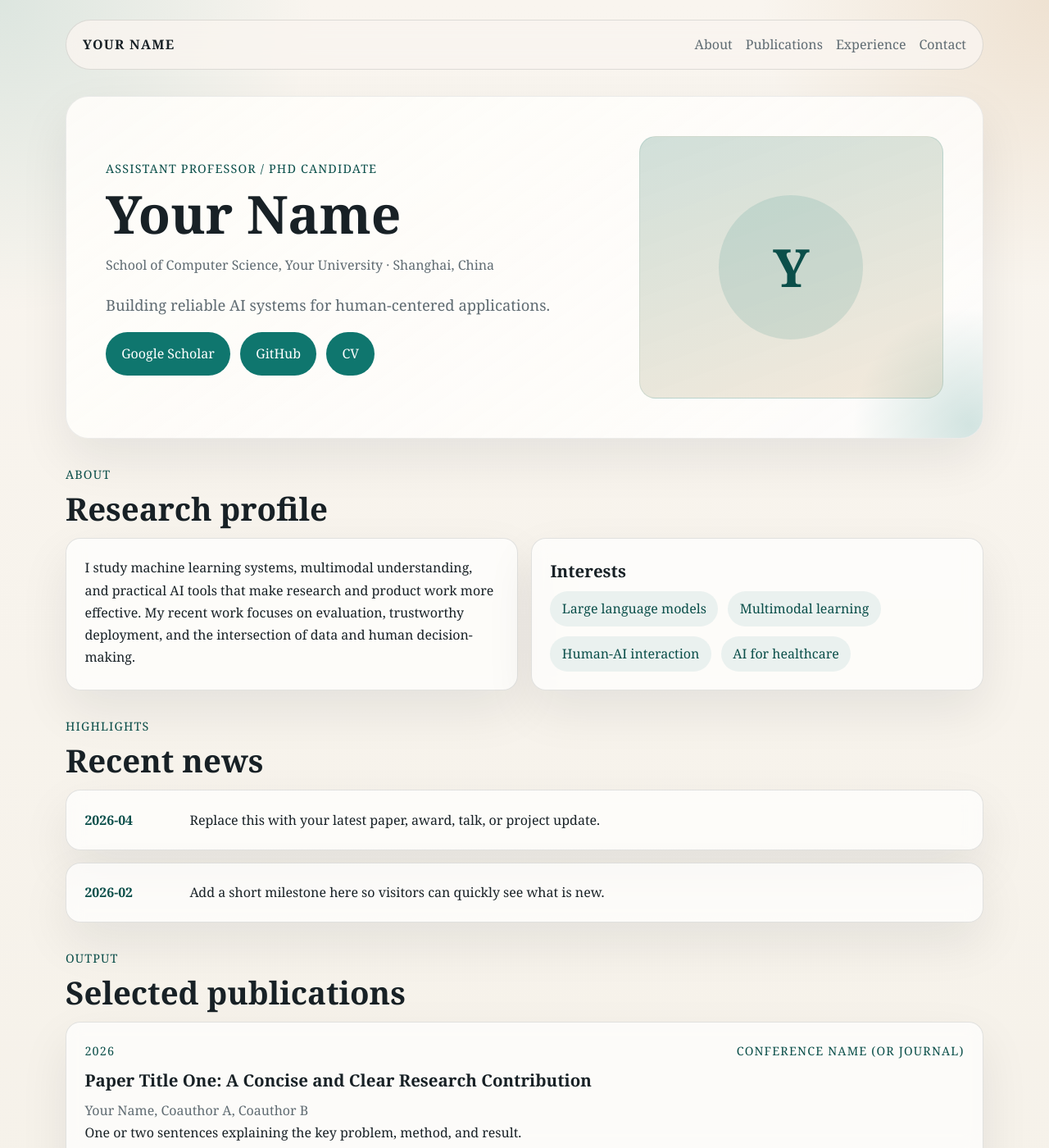
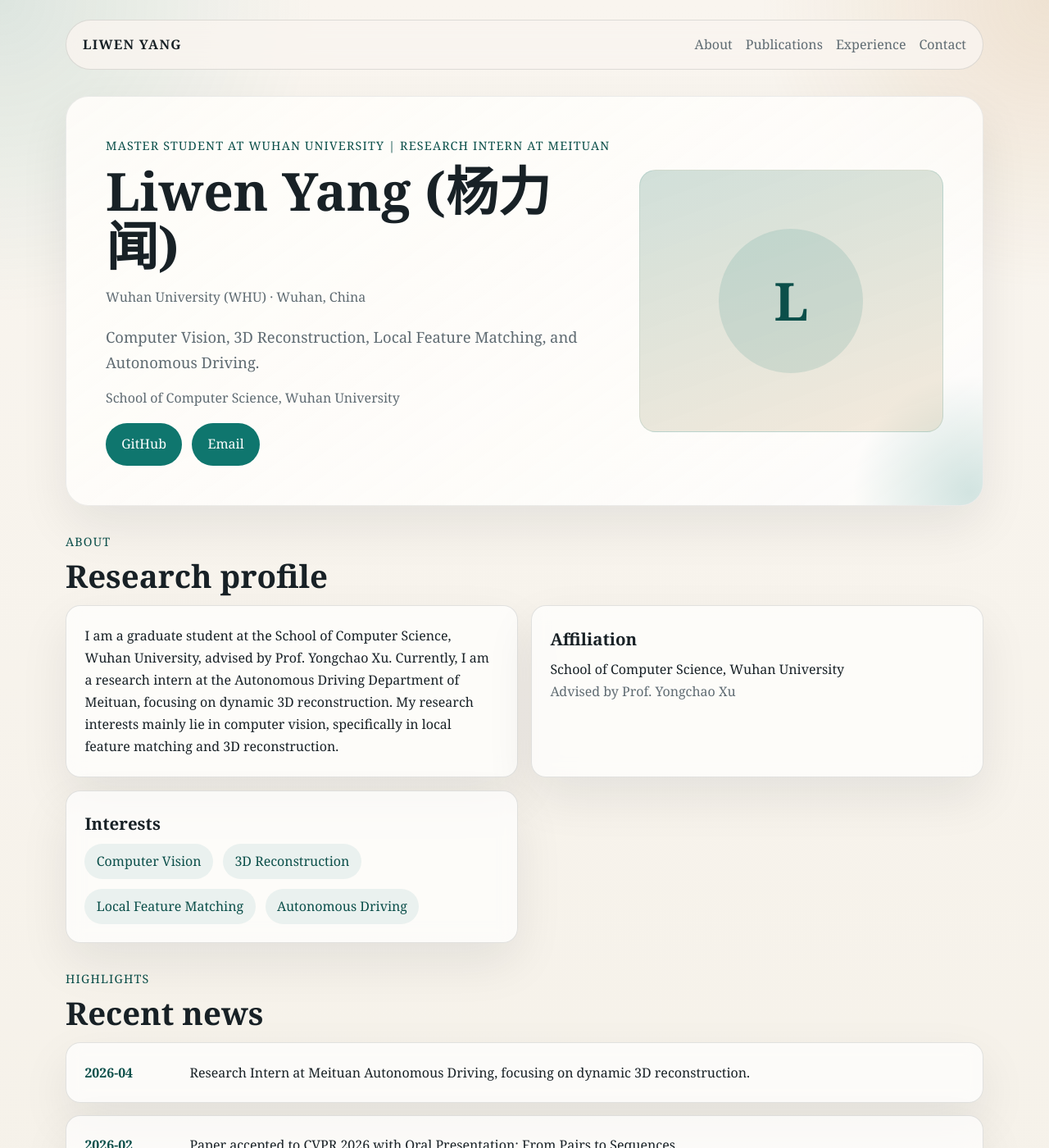
Before and after one commit to 1yangliwen/1yangliwen.github.io, a Jekyll site: the page built from index.md, in a window 1280 px wide and 1400 px high. Shown: the whole window at 82% size. Built offline with Jekyll 4.4.1, drawn with Linux system fonts in a browser that asks for light colours; some of the changed text lies outside the part shown.

Commit message:
Personalize academic homepage

```diff
--- a/_config.yml
+++ b/_config.yml
@@ -1,8 +1,8 @@
-title: Your Name
-email: your.email@example.com
-description: Personal academic website powered by GitHub Pages.
+title: Liwen Yang
+email: liwenyang@whu.edu.cn
+description: Liwen Yang's academic homepage.
 baseurl: ""
-url: "https://your-github-username.github.io"
+url: "https://1yangliwen.github.io"
 timezone: Asia/Shanghai
 lang: en
 markdown: kramdown
--- a/_data/profile.yml
+++ b/_data/profile.yml
@@ -1,56 +1,49 @@
-name: Your Name
-title: Assistant Professor / PhD Candidate
-affiliation: School of Computer Science, Your University
-location: Shanghai, China
-email: your.email@example.com
+name: Liwen Yang (杨力闻)
+title: Master Student at Wuhan University | Research Intern at Meituan
+institution: Wuhan University (WHU)
+affiliation: School of Computer Science, Wuhan University
+address: School of Computer Science, Wuhan University
+location: Wuhan, China
+advisor: Prof. Yongchao Xu
+email: liwenyang@whu.edu.cn
 avatar: ""
-tagline: Building reliable AI systems for human-centered applications.
+tagline: Computer Vision, 3D Reconstruction, Local Feature Matching, and Autonomous Driving.
 bio: >
-  I study machine learning systems, multimodal understanding, and practical
-  AI tools that make research and product work more effective. My recent work
-  focuses on evaluation, trustworthy deployment, and the intersection of data
-  and human decision-making.
+  I am a graduate student at the School of Computer Science, Wuhan University,
+  advised by Prof. Yongchao Xu. Currently, I am a research intern at the
+  Autonomous Driving Department of Meituan, focusing on dynamic 3D
+  reconstruction. My research interests mainly lie in computer vision,
+  specifically in local feature matching and 3D reconstruction.
 interests:
-  - Large language models
-  - Multimodal learning
-  - Human-AI interaction
-  - AI for healthcare
+  - Computer Vision
+  - 3D Reconstruction
+  - Local Feature Matching
+  - Autonomous Driving
 links:
-  - label: Google Scholar
-    url: https://scholar.google.com/
   - label: GitHub
-    url: https://github.com/your-github-username
-  - label: CV
-    url: /assets/docs/cv.pdf
+    url: https://github.com/1yangliwen
   - label: Email
-    url: mailto:your.email@example.com
+    url: mailto:liwenyang@whu.edu.cn
 news:
   - date: 2026-04
-    text: Replace this with your latest paper, award, talk, or project update.
+    text: Research Intern at Meituan Autonomous Driving, focusing on dynamic 3D reconstruction.
   - date: 2026-02
-    text: Add a short milestone here so visitors can quickly see what is new.
+    text: "Paper accepted to CVPR 2026 with Oral Presentation: From Pairs to Sequences."
 education:
-  - degree: PhD in Computer Science
-    institution: Your University
-    period: 2022 - Present
-    detail: Advised by Prof. Example Name.
-  - degree: BEng in Software Engineering
-    institution: Another University
-    period: 2018 - 2022
-    detail: Graduated with honors.
+  - degree: M.S. in Computer Science
+    institution: Wuhan University
+    period: 2025 - Present
+    detail: Graduate student at the School of Computer Science.
+  - degree: B.S. in Computer Science
+    institution: Wuhan University
+    period: 2021 - 2025
+    detail: Undergraduate studies in computer science.
 experience:
   - role: Research Intern
-    organization: Example Lab
-    period: Summer 2025
-    detail: Worked on efficient evaluation pipelines for large-scale models.
-  - role: Teaching Assistant
-    organization: Your University
-    period: 2023 - 2025
-    detail: Assisted with machine learning and data systems courses.
-projects:
-  - name: Project Alpha
-    summary: A short one-line description of your most representative project.
-    url: https://github.com/your-github-username/project-alpha
-  - name: Project Beta
-    summary: Another project, demo, dataset, or open-source contribution.
-    url: https://github.com/your-github-username/project-beta
+    organization: Meituan Autonomous Driving
+    period: 2026.04 - Present
+    detail: Conducting research on dynamic 3D reconstruction for autonomous driving.
+honors:
+  - title: CVPR 2026 Oral Presentation
+    year: 2026
+projects: []
--- a/_data/publications.yml
+++ b/_data/publications.yml
@@ -1,35 +1,13 @@
-- title: "Paper Title One: A Concise and Clear Research Contribution"
-  authors: "Your Name, Coauthor A, Coauthor B"
-  venue: "Conference Name (Or Journal)"
+- title: "From Pairs to Sequences: Track-Aware Policy Gradients for Keypoint Detection"
+  authors: "Yepeng Liu*, Hao Li*, <b>Liwen Yang*</b>, Fangzhen Li†, Xudi Ge, Yuliang Gu, Kuang Gao, Bing Wang, Guang Chen, Hangjun Ye, Yongchao Xu†"
+  venue: "IEEE/CVF Conference on Computer Vision and Pattern Recognition (CVPR)"
   year: 2026
-  summary: >
-    One or two sentences explaining the key problem, method, and result.
+  description: "**Oral Presentation** <br> (* Equal contribution) Work done in collaboration with Xiaomi EV."
+  image: ""
   links:
-    - label: Paper
-      url: https://arxiv.org/
-    - label: Code
-      url: https://github.com/your-github-username/
-    - label: Slides
-      url: https://example.com/slides
-- title: "Paper Title Two: Another Example Publication"
-  authors: "Your Name, Coauthor C"
-  venue: "Journal Name"
-  year: 2025
-  summary: >
-    Use this space for a short abstract-like summary that is easy for visitors
-    outside your subfield to understand.
-  links:
-    - label: Paper
-      url: https://arxiv.org/
-    - label: Poster
-      url: https://example.com/poster
-- title: "Paper Title Three: Method, Dataset, or System Work"
-  authors: "Your Name, Coauthor D, Coauthor E"
-  venue: "Workshop / Preprint"
-  year: 2024
-  summary: >
-    Include enough detail to make the contribution legible without overwhelming
-    the page.
-  links:
-    - label: Paper
-      url: https://arxiv.org/
+    - name: Project Page
+      url: "#"
+    - name: Paper
+      url: "#"
+    - name: Code
+      url: "#"
--- a/assets/css/style.css
+++ b/assets/css/style.css
@@ -142,6 +142,7 @@ img {
 }
 
 .hero-meta,
+.hero-submeta,
 .hero-tagline,
 .authors,
 .muted,
@@ -153,6 +154,10 @@ img {
 .hero-tagline {
   font-size: 1.15rem;
   max-width: 42rem;
+}
+
+.hero-submeta {
+  margin-top: -0.2rem;
 }
 
 .button-row,
@@ -300,6 +305,36 @@ img {
   font-size: 1.28rem;
 }
 
+.publication-layout {
+  display: grid;
+  grid-template-columns: 1fr;
+  gap: 1rem;
+}
+
+.publication-image-wrap {
+  overflow: hidden;
+  border-radius: 14px;
+  border: 1px solid var(--line);
+  background: #f5efe4;
+}
+
+.publication-image {
+  width: 100%;
+  height: auto;
+  object-fit: cover;
+}
+
+.publication-copy {
+  display: grid;
+  gap: 0.55rem;
+}
+
+.publication-description > :first-child,
+.publication-description > :last-child {
+  margin-top: 0;
+  margin-bottom: 0;
+}
+
 .project-card {
   min-height: 100%;
 }
--- a/index.md
+++ b/index.md
@@ -8,8 +8,9 @@ title: Home
   <div class="hero-copy">
     <p class="eyebrow">{{ profile.title }}</p>
     <h1>{{ profile.name }}</h1>
-    <p class="hero-meta">{{ profile.affiliation }} · {{ profile.location }}</p>
+    <p class="hero-meta">{{ profile.institution }} · {{ profile.location }}</p>
     <p class="hero-tagline">{{ profile.tagline }}</p>
+    <p class="hero-submeta">{{ profile.address }}</p>
     <div class="button-row">
       {% for link in profile.links limit:3 %}
         {% assign href = link.url %}
@@ -38,6 +39,11 @@ title: Home
   <div class="section-grid">
     <div class="card">
       <p>{{ profile.bio }}</p>
+    </div>
+    <div class="card">
+      <h3>Affiliation</h3>
+      <p>{{ profile.affiliation }}</p>
+      <p class="muted">Advised by {{ profile.advisor }}</p>
     </div>
     <div class="card">
       <h3>Interests</h3>
@@ -73,22 +79,33 @@ title: Home
   <div class="stack">
     {% for paper in site.data.publications %}
       <article class="publication-card">
-        <div class="publication-topline">
-          <span>{{ paper.year }}</span>
-          <span>{{ paper.venue }}</span>
-        </div>
-        <h3>{{ paper.title }}</h3>
-        <p class="authors">{{ paper.authors }}</p>
-        <p>{{ paper.summary }}</p>
-        <div class="link-row">
-          {% for link in paper.links %}
-            {% assign href = link.url %}
-            {% if href contains '://' or href contains 'mailto:' %}
-              <a href="{{ href }}">{{ link.label }}</a>
-            {% else %}
-              <a href="{{ href | relative_url }}">{{ link.label }}</a>
-            {% endif %}
-          {% endfor %}
+        <div class="publication-layout">
+          {% if paper.image and paper.image != "" %}
+            <div class="publication-image-wrap">
+              <img class="publication-image" src="{{ paper.image | relative_url }}" alt="{{ paper.title }}">
+            </div>
+          {% endif %}
+          <div class="publication-copy">
+            <div class="publication-topline">
+              <span>{{ paper.year }}</span>
+              <span>{{ paper.venue }}</span>
+            </div>
+            <h3>{{ paper.title }}</h3>
+            <p class="authors">{{ paper.authors }}</p>
+            {% assign paper_text = paper.description | default: paper.summary %}
+            <div class="publication-description">{{ paper_text | markdownify }}</div>
+            <div class="link-row">
+              {% for link in paper.links %}
+                {% assign href = link.url %}
+                {% assign link_text = link.label | default: link.name %}
+                {% if href contains '://' or href contains 'mailto:' %}
+                  <a href="{{ href }}">{{ link_text }}</a>
+                {% else %}
+                  <a href="{{ href | relative_url }}">{{ link_text }}</a>
+                {% endif %}
+              {% endfor %}
+            </div>
+          </div>
         </div>
       </article>
     {% endfor %}
@@ -134,26 +151,45 @@ title: Home
   </div>
 </section>
 
-<section class="content-section">
-  <div class="section-heading">
-    <p>Build</p>
-    <h2>Projects</h2>
-  </div>
-  <div class="section-grid">
-    {% for project in profile.projects %}
-      <article class="card project-card">
-        <h3>{{ project.name }}</h3>
-        <p>{{ project.summary }}</p>
-        {% assign href = project.url %}
-        {% if href contains '://' or href contains 'mailto:' %}
-          <a href="{{ href }}">View project</a>
-        {% else %}
-          <a href="{{ href | relative_url }}">View project</a>
-        {% endif %}
-      </article>
-    {% endfor %}
-  </div>
-</section>
+{% if profile.honors and profile.honors.size > 0 %}
+  <section class="content-section">
+    <div class="section-heading">
+      <p>Recognition</p>
+      <h2>Honors</h2>
+    </div>
+    <div class="section-grid">
+      {% for honor in profile.honors %}
+        <article class="card project-card">
+          <h3>{{ honor.title }}</h3>
+          <p>{{ honor.year }}</p>
+        </article>
+      {% endfor %}
+    </div>
+  </section>
+{% endif %}
+
+{% if profile.projects and profile.projects.size > 0 %}
+  <section class="content-section">
+    <div class="section-heading">
+      <p>Build</p>
+      <h2>Projects</h2>
+    </div>
+    <div class="section-grid">
+      {% for project in profile.projects %}
+        <article class="card project-card">
+          <h3>{{ project.name }}</h3>
+          <p>{{ project.summary }}</p>
+          {% assign href = project.url %}
+          {% if href contains '://' or href contains 'mailto:' %}
+            <a href="{{ href }}">View project</a>
+          {% else %}
+            <a href="{{ href | relative_url }}">View project</a>
+          {% endif %}
+        </article>
+      {% endfor %}
+    </div>
+  </section>
+{% endif %}
 
 <section id="contact" class="content-section contact-card">
   <div>
```
Also changed, not shown: 1 other file.
